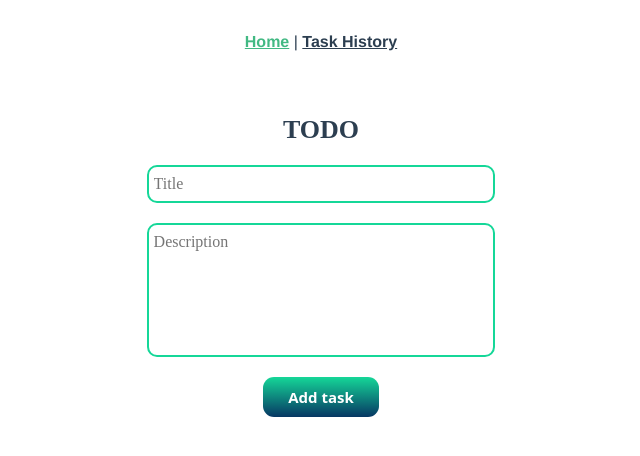
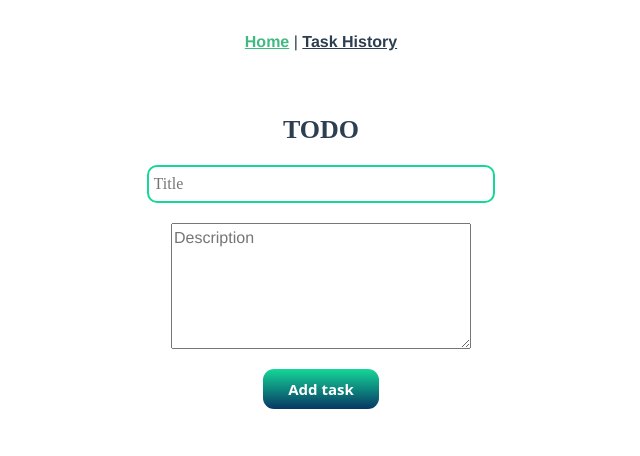
Before and after one commit to Sigma-vue-internship/vue-internship, a Vue app: page / in a window 1280 px wide. Shown: the top 456 px of the page, without its empty margins (319-959 px from the left). Built offline with nearby package versions, Linux system fonts and the light colour scheme.

Commit message:
REFACTOR create global component: form-input

```diff
--- a/src/components/TodoEditForm.vue
+++ b/src/components/TodoEditForm.vue
@@ -1,12 +1,7 @@
 <template>
   <form @submit.prevent="editTask()" class="item_container">
     <div class="form__container">
-      <input
-        class="form__input"
-        type="text"
-        placeholder="Title"
-        v-model="editFormData.label"
-      />
+      <form-input placeholder="Title" v-model="editFormData.label" />
       <p class="form_error" v-if="error.title">{{ error.title }}</p>
       <textarea
         class="form__input"
@@ -57,18 +52,6 @@ export default {
   align-items: center;
   gap: 20px;
   flex-direction: column;
-  .form__input {
-    all: unset;
-    font-family: cursive;
-    border: 2px solid #15d798;
-    text-align: left;
-    padding: 5px;
-    border-radius: 10px;
-    width: 50%;
-    &:focus {
-      border: 2px dashed #15d798;
-    }
-  }
   .form_error {
     color: rgb(252, 90, 90);
   }
--- a/src/components/TodoForm.vue
+++ b/src/components/TodoForm.vue
@@ -1,12 +1,7 @@
 <template>
   <form @submit.prevent="addItem()">
     <div class="form__container">
-      <input
-        class="form__input"
-        type="text"
-        placeholder="Title"
-        v-model="formData.label"
-      />
+      <form-input placeholder="Title" v-model="formData.label" />
       <p class="form_error" v-if="error.title">{{ error.title }}</p>
       <textarea
         class="form__input"
@@ -61,18 +56,6 @@ export default {
   align-items: center;
   gap: 20px;
   flex-direction: column;
-  .form__input {
-    all: unset;
-    font-family: cursive;
-    border: 2px solid #15d798;
-    text-align: left;
-    padding: 5px;
-    border-radius: 10px;
-    width: 50%;
-    &:focus {
-      border: 2px dashed #15d798;
-    }
-  }
   .form_error {
     color: rgb(252, 90, 90);
   }
--- /dev/null
+++ b/src/components/UI/FormInput.vue
@@ -0,0 +1,32 @@
+<template>
+  <input
+    class="form__input"
+    type="text"
+    :value="value"
+    @input="$emit('input', $event.target.value)"
+  />
+</template>
+
+<script>
+export default {
+  props: {
+    value: [String, Number],
+  },
+  name: "form-input",
+};
+</script>
+
+<style lang="scss" scoped>
+.form__input {
+  all: unset;
+  font-family: cursive;
+  border: 2px solid #15d798;
+  text-align: left;
+  padding: 5px;
+  border-radius: 10px;
+  width: 50%;
+  &:focus {
+    border: 2px dashed #15d798;
+  }
+}
+</style>
--- a/src/components/UI/index.js
+++ b/src/components/UI/index.js
@@ -1,2 +1,3 @@
 import ActionButton from "./ActionButton";
-export default [ActionButton];
+import FormInput from "./FormInput";
+export default [ActionButton, FormInput];
```
